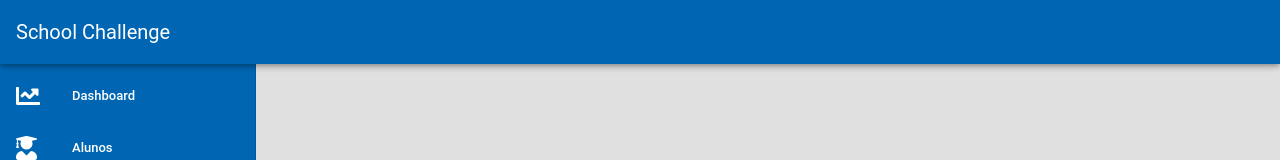
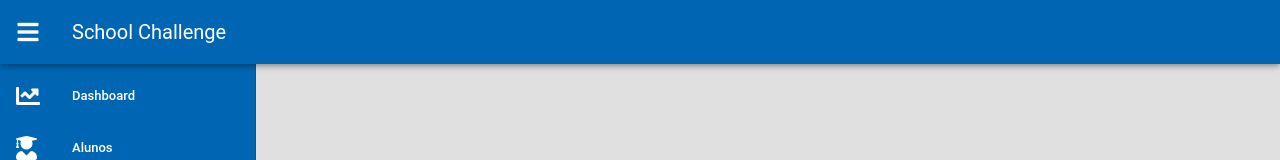
Before and after one commit to antoniofulg/school-challenge, a Vue app: page / in a window 1280 px wide. Shown: the top 160 px of the page. Built offline with nearby package versions, Linux system fonts and the light colour scheme; a small style sheet from the web is missing.

Commit message:
feature: added reponsivity

```diff
--- a/src/layouts/DefaultLayout.vue
+++ b/src/layouts/DefaultLayout.vue
@@ -1,6 +1,6 @@
 <template>
   <v-app id="sandbox">
-    <v-navigation-drawer v-model="drawer" color="accent" permanent clipped app>
+    <v-navigation-drawer v-model="drawer" color="accent" clipped app>
       <v-list dense nav>
         <v-list-item
           v-for="item in menuItems"
@@ -21,6 +21,10 @@
     </v-navigation-drawer>
 
     <v-app-bar color="accent" clipped-left app>
+      <v-app-bar-nav-icon
+        dark
+        @click.stop="drawer = !drawer"
+      ></v-app-bar-nav-icon>
       <v-toolbar-title class="white--text">School Challenge</v-toolbar-title>
     </v-app-bar>
 
```
